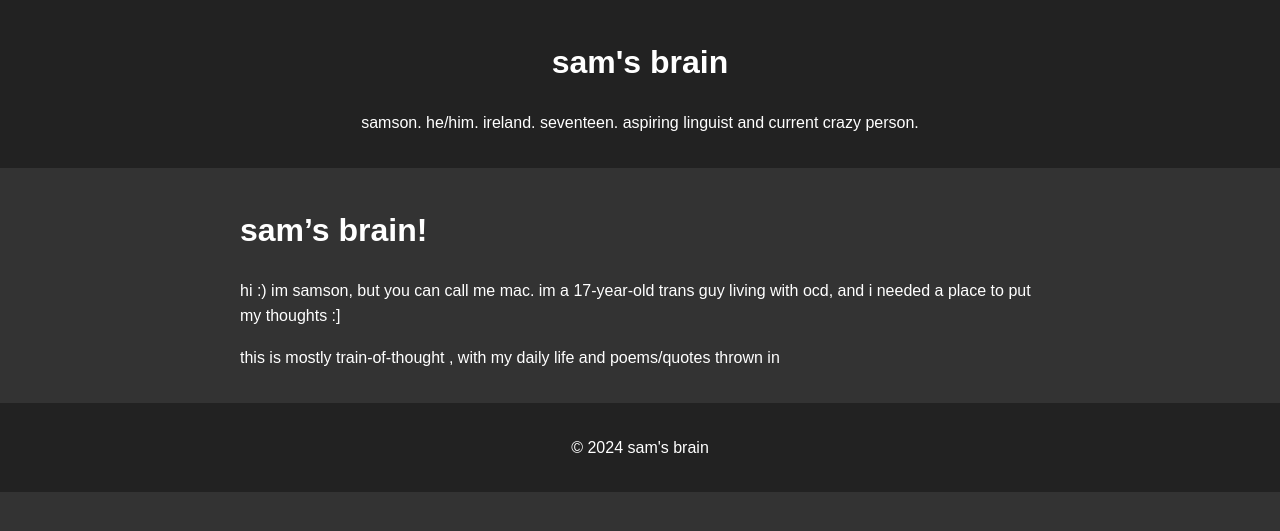
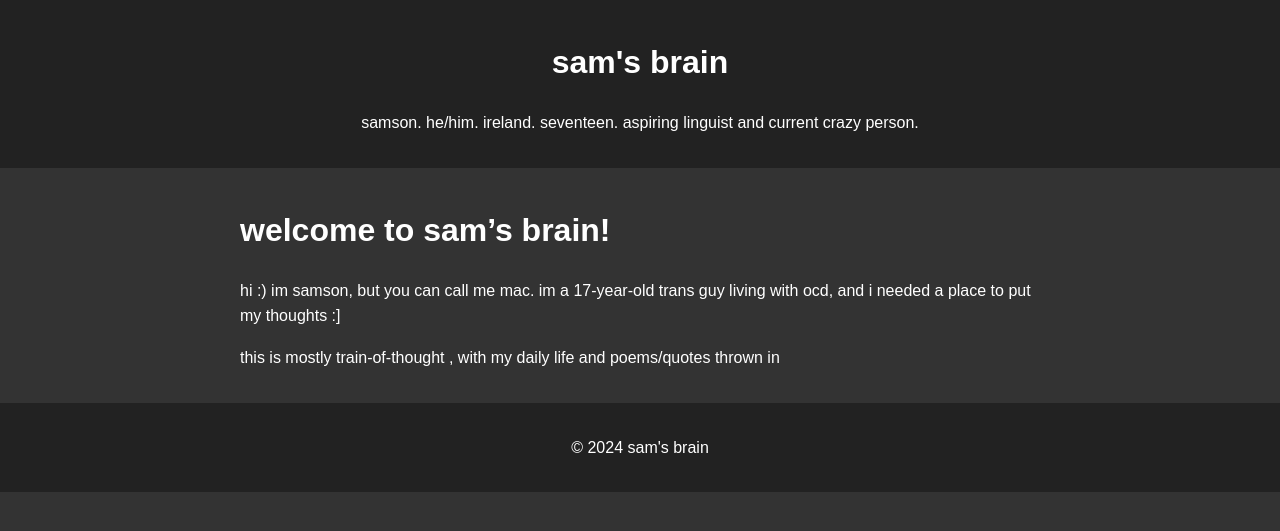
Before and after one commit to quinceypmorris/samson-mac, a Jekyll site: the page built from index.md, in a window 1280 px wide. Shown: the top 531 px of the page. Built offline with Jekyll 4.4.1, drawn with Linux system fonts in a browser that asks for light colours.

Commit message:
Update index.md

```diff
--- a/index.md
+++ b/index.md
@@ -1,9 +1,9 @@
 ---
 layout: default
-title: Samson-Mac
+title: sam's brain
 ---
 
-#  sam's brain!
+#  welcome to sam's brain!
 
 hi :) im samson, but you can call me mac. im a 17-year-old trans guy living with ocd, and i needed a place to put my thoughts :]
 
```
